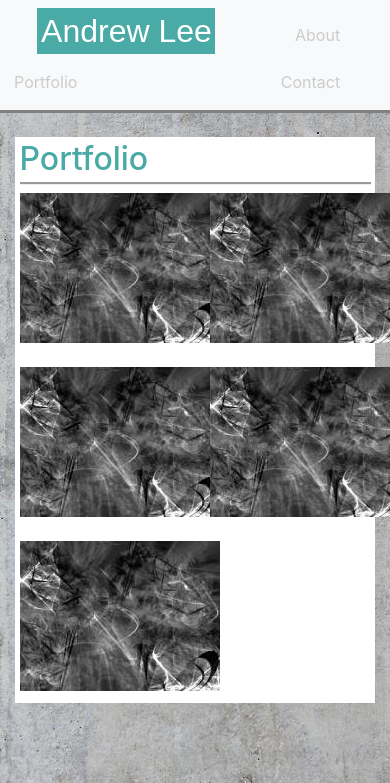
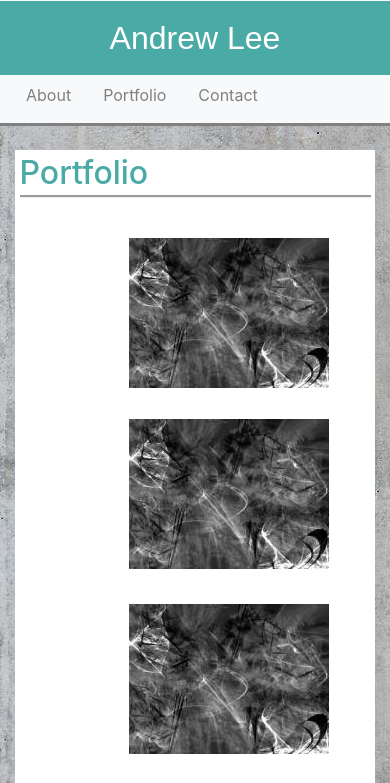
Before and after one commit to adlee77/Responsive-Portfolio, a plain HTML site: page porfolio.html in a window 390 px wide. Shown: the top 783 px of the page. Drawn offline with nearby package versions, Linux system fonts and the light colour scheme.

Commit message:
Added Media Queries for width of 640 pixels

```diff
--- a/porfolio.html
+++ b/porfolio.html
@@ -19,16 +19,16 @@
         </div>
         <div class="row">
             <div class="col-6 col1"><img src="images/abstract-q-g-200-150-1.jpg"></div>
-            <div class="col-6"><img src="images/abstract-q-g-200-150-1.jpg"></div>
+            <div class="col-6 col2"><img src="images/abstract-q-g-200-150-1.jpg"></div>
         </div>
         <br>
         <div class="row">
-            <div class="col-6 col1"><img src="images/abstract-q-g-200-150-1.jpg"></div>
-            <div class="col-6"><img src="images/abstract-q-g-200-150-1.jpg"></div>
+            <div class="col-6 col3"><img src="images/abstract-q-g-200-150-1.jpg"></div>
+            <div class="col-6 col2"><img src="images/abstract-q-g-200-150-1.jpg"></div>
          </div>
         <br>
         <div class="row">
-            <div class="col-6 col2"><img src="images/abstract-q-g-200-150-1.jpg"></div>
+            <div class="col-6 col4"><img src="images/abstract-q-g-200-150-1.jpg"></div>
         </div>
     </div>
  </div>
--- a/style/stylesheet.css
+++ b/style/stylesheet.css
@@ -26,14 +26,13 @@ p {
     background-color: white;
 }
 .navbar {
-    background-color: white;
     border-bottom-style: solid;
     border-bottom-color: grey;
 }
 .nav-link {
     position:relative;
     right: 5%;
-    color: #cccccc;
+    color: grey;
 
 }
 .col {
@@ -56,7 +55,56 @@ p {
 .col1 {
     padding-left: 5%;
 }
+.col3 {
+    padding-left: 5%;
+}
+.col4 {
+    padding-left: 5%;
+    margin-bottom: 3%;
+}
 .col2 {
     padding-left: 5%;
     margin-bottom: 3%;
 }
+.btn {
+    background-color: #4aaaa5;
+    border-color: #4aaaa5;
+    margin-bottom: 3%;
+}
+@media only screen and (max-width: 640px) {
+    h1 {
+        width: 1000px;
+        margin: -2% -5% 0% -5%;
+        padding:5%;
+    }
+    .nav-link {
+        position:relative;
+        right: 28%;
+
+    }
+    .col-3 {
+        margin-right:30%;
+        margin-left: 28%;
+    }
+    .col-9 {
+        margin-left: 2.5%;
+    }
+    .col-6 {
+        margin-right: 30%;
+        margin-left: 28%;
+    }
+    .col1 {
+        margin-top: 8%;
+    }
+    .col2 {
+        margin-top: 8%
+    }
+    .col3 {
+        margin-left: 28%;
+
+    }
+    .col4 {
+        margin-left: 28%;
+        margin-bottom: 8%;
+    }
+}
```
Also changed, not shown: contact.html (+8 -2 lines).
